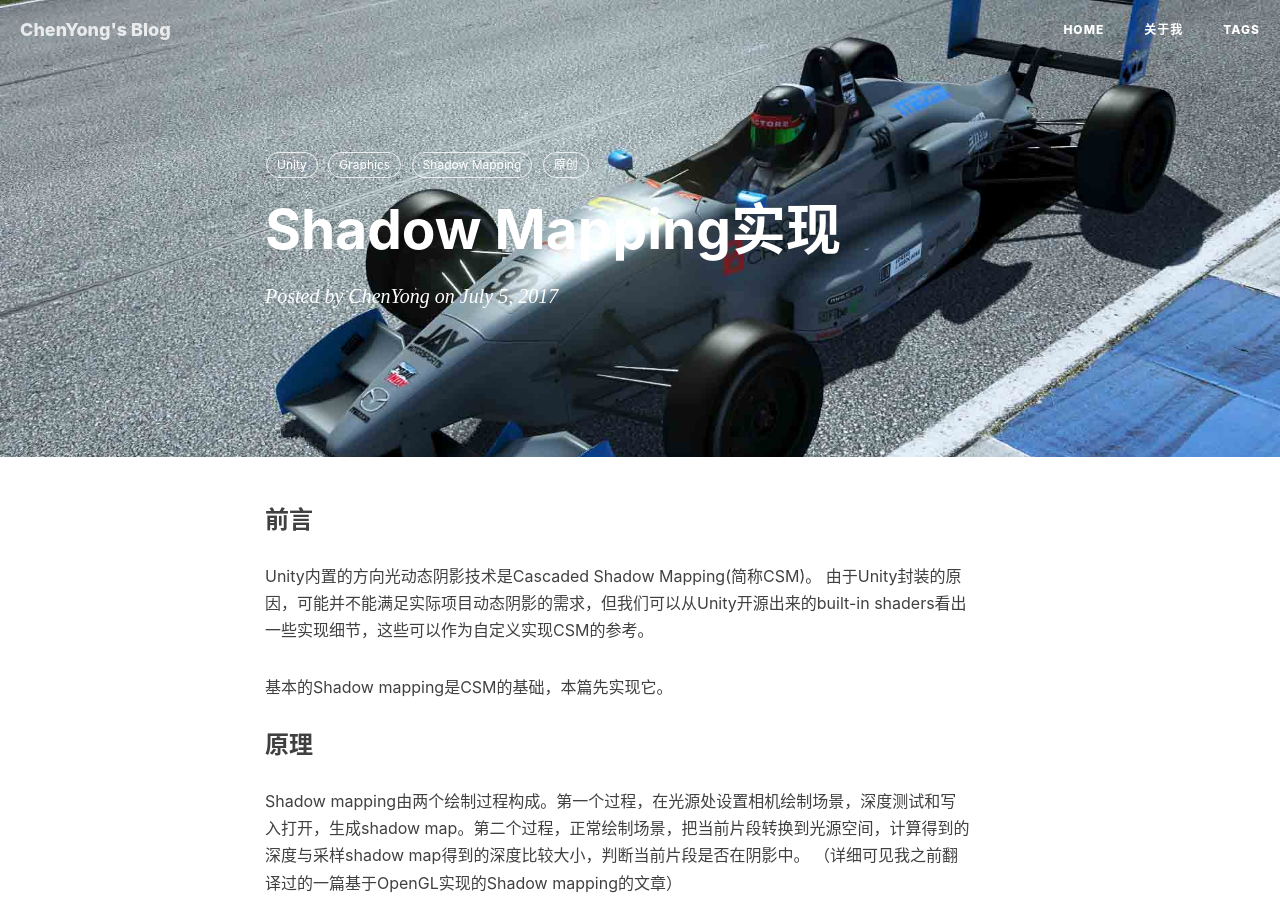
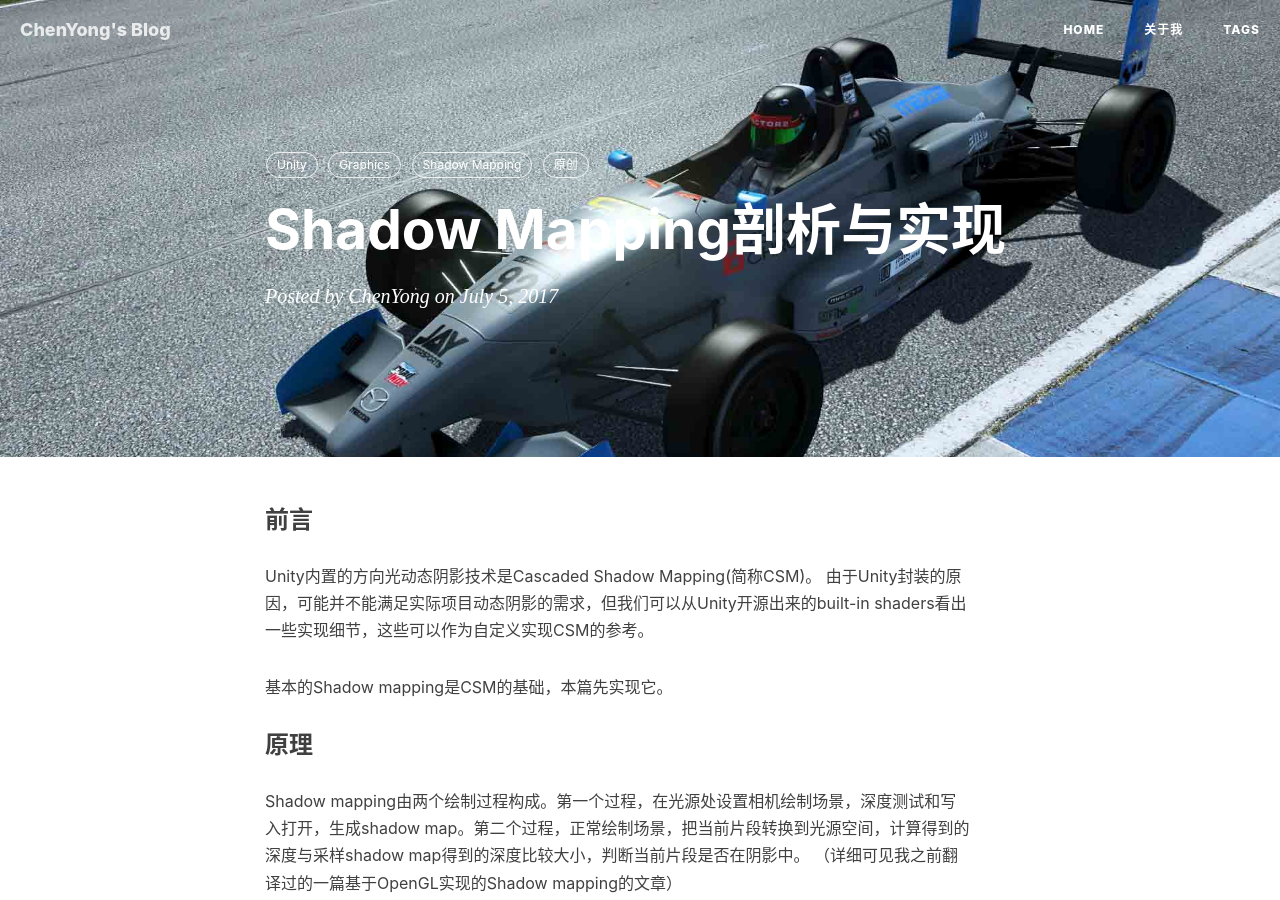
Before and after one commit to chenyong2github/blog, a Jekyll site: the page built from _posts/2017-07-05-bsm.markdown, in a window 1280 px wide and 900 px high. Built offline with Jekyll 4.4.1, drawn with Linux system fonts in a browser that asks for light colours; nearby versions of some CDN libraries; comment, search, counter and statistics services are not loaded.

```diff
--- a/_config.yml
+++ b/_config.yml
@@ -56,7 +56,7 @@ kramdown:
 #duoshuo_share: true                     # set to false if you want to use Comment without Sharing
 
 # Uyan settings
-uyan_username: chenyong
+uyan_username: yongchen1983.126.com
 
 
 # Analytics settings
--- a/_posts/2017-07-05-bsm.markdown
+++ b/_posts/2017-07-05-bsm.markdown
@@ -1,6 +1,6 @@
 ---
 layout:     post
-title:      "Shadow Mapping实现"
+title:      "Shadow Mapping剖析与实现"
 date:       2017-07-05
 author:     "ChenYong"
 header-img: "img/post-bg-bsm.jpg"
```
Also changed, not shown: memo.txt (renamed from memorandum.txt).
